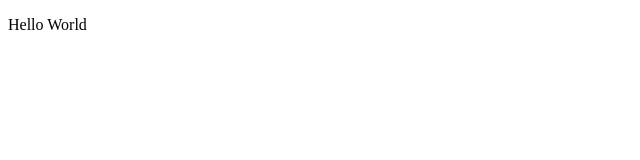
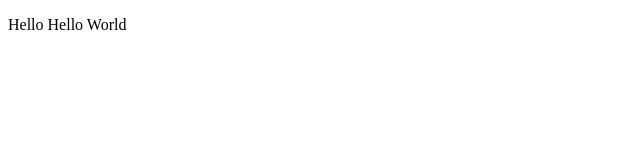
Before and after one commit to andreaso-tester/andreaso-tester.github.io, a plain HTML site: page site/index.html in a window 1280 px wide. Shown: the full height of the page, 0-640 px from the left. Drawn offline with Linux system fonts and the light colour scheme.

```diff
--- a/index.html
+++ b/site/index.html
@@ -5,6 +5,6 @@
     <title>Andreas Tester</title>
   </head>
   <body>
-    <p>Hello World</p>
+    <p>Hello Hello World</p>
   </body>
 </html>
```
Also changed, not shown: 3 other files.
